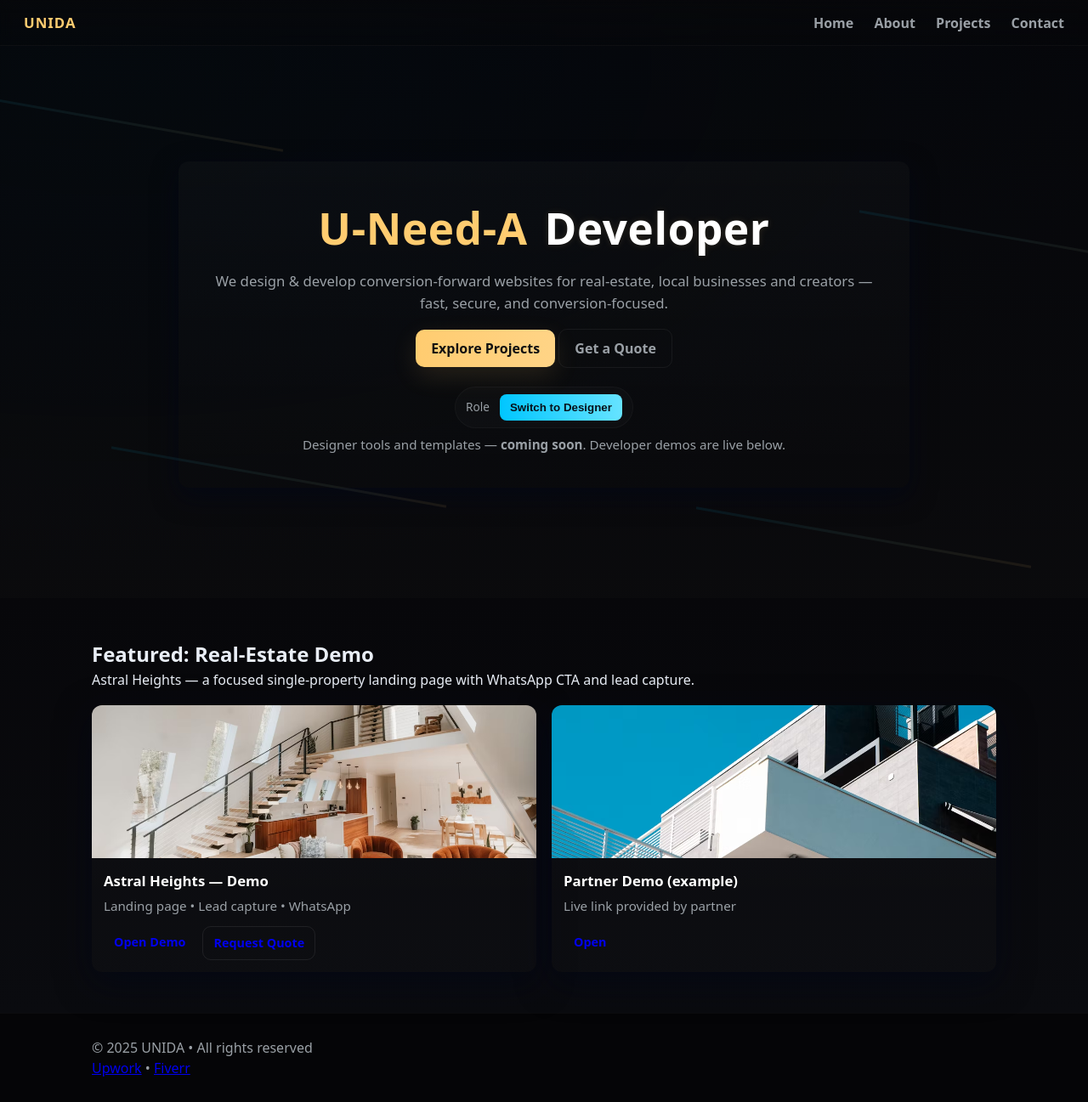
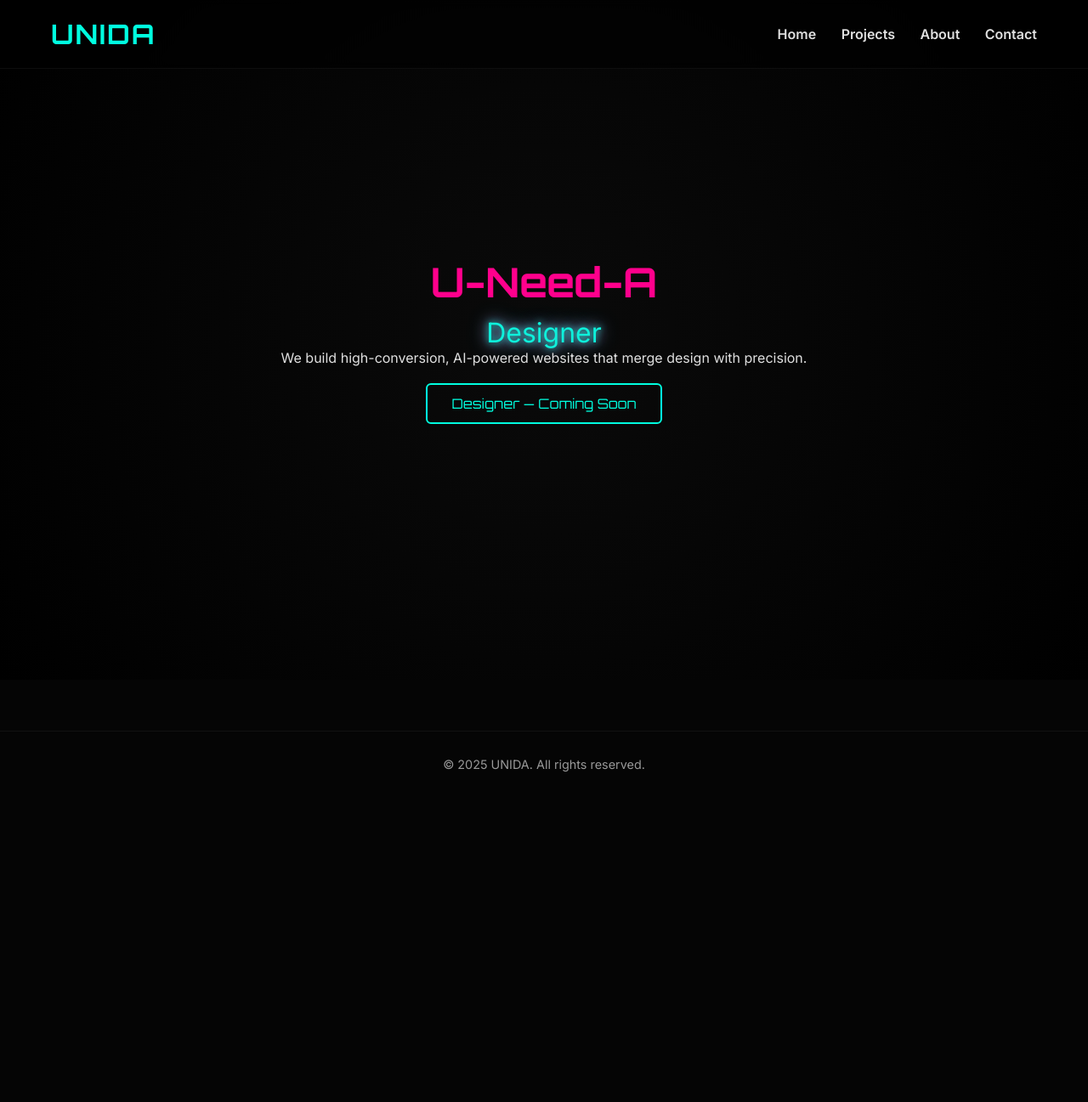
Before and after one commit to jazmyndrew69-developer/web-portfolio, a plain HTML site: page index.html in a window 1280 px wide. Shown: the whole page at 85% size. After the commit the page ends 938 px from the top, so only its background shows below. Drawn offline with Linux system fonts and the light colour scheme.

Commit message:
UNIDA futuristic redesign with neon glow toggle

```diff
--- a/index.html
+++ b/index.html
@@ -1,88 +1,35 @@
-<!doctype html>
+<!DOCTYPE html>
 <html lang="en">
 <head>
-  <meta charset="utf-8" />
-  <meta name="viewport" content="width=device-width,initial-scale=1" />
-  <title>UNIDA — Developer & Designer (coming soon)</title>
+  <meta charset="UTF-8" />
+  <meta name="viewport" content="width=device-width, initial-scale=1.0" />
+  <title>UNIDA — You Need A Developer/Designer</title>
   <link rel="stylesheet" href="style.css" />
-  <!-- tell browser no external favicon to avoid 404 noise -->
-  <link rel="icon" href="data:," />
 </head>
 <body>
-  <header class="site-header">
-    <div class="brand"><span class="brand-mark">UNIDA</span></div>
-    <nav class="main-nav">
+  <header class="navbar">
+    <h1>UNIDA</h1>
+    <nav>
       <a href="index.html">Home</a>
+      <a href="projects.html">Projects</a>
       <a href="about.html">About</a>
-      <a href="projects.html">Projects</a>
-      <a href="contact.html" class="btn-ghost">Contact</a>
+      <a href="contact.html">Contact</a>
     </nav>
-    <button class="mobile-toggle" aria-label="Open menu">☰</button>
   </header>
 
-  <main>
-    <section class="hero">
-      <div class="hero-inner">
-        <h1 class="hero-title">U-Need-A <span id="role">Developer</span></h1>
-        <p class="hero-sub">We design & develop conversion-forward websites for real-estate, local businesses and creators — fast, secure, and conversion-focused.</p>
+  <section class="hero">
+    <div class="hero-content">
+      <h2>U-Need-A</h2>
+      <div class="toggle-text">
+        <span id="toggle-word">Developer</span>
+      </div>
+      <p>We build high-conversion, AI-powered websites that merge design with precision.</p>
+      <button id="toggle-btn">Switch to Designer</button>
+    </div>
+  </section>
 
-        <div class="hero-actions">
-          <a class="btn primary" href="projects.html">Explore Projects</a>
-          <a class="btn secondary" href="contact.html">Get a Quote</a>
-        </div>
-
-        <div class="toggle-area">
-          <div class="toggle-pill">
-            <span class="pill-label">Role</span>
-            <button id="toggle-btn" class="pill-btn">Switch to Designer</button>
-          </div>
-          <p class="hint">Designer tools and templates — <strong>coming soon</strong>. Developer demos are live below.</p>
-        </div>
-      </div>
-
-      <div class="neon-grid" aria-hidden="true">
-        <span class="g1"></span><span class="g2"></span><span class="g3"></span><span class="g4"></span>
-      </div>
-    </section>
-
-    <section class="quick">
-      <div class="container">
-        <h2>Featured: Real-Estate Demo</h2>
-        <p class="muted">Astral Heights — a focused single-property landing page with WhatsApp CTA and lead capture.</p>
-        <div class="card-row">
-          <article class="card">
-            <img src="assets/demo1-thumb.jpg" alt="Astral Heights thumbnail" />
-            <div class="card-body">
-              <h3>Astral Heights — Demo</h3>
-              <p class="meta">Landing page • Lead capture • WhatsApp</p>
-              <div class="card-actions">
-                <a class="btn small" href="real-estate/index.html" target="_blank">Open Demo</a>
-                <a class="btn small outline" href="contact.html">Request Quote</a>
-              </div>
-            </div>
-          </article>
-
-          <article class="card dim">
-            <img src="assets/demo2-thumb.jpg" alt="Partner demo 1" />
-            <div class="card-body">
-              <h3>Partner Demo (example)</h3>
-              <p class="meta">Live link provided by partner</p>
-              <div class="card-actions">
-                <a class="btn small" href="#" onclick="alert('Replace with real URL')">Open</a>
-              </div>
-            </div>
-          </article>
-        </div>
-      </div>
-    </section>
-
-  </main>
-
-  <footer class="site-footer">
-    <div class="container">
-      <div class="footer-left">© 2025 UNIDA • All rights reserved</div>
-      <div class="footer-right"><a href="https://www.upwork.com/" target="_blank" rel="noopener">Upwork</a> • <a href="https://www.fiverr.com/" target="_blank" rel="noopener">Fiverr</a></div>
-    </div>
+  <footer>
+    <p>© 2025 UNIDA. All rights reserved.</p>
   </footer>
 
   <script src="script.js"></script>
--- a/script.js
+++ b/script.js
@@ -1,48 +1,29 @@
-// role toggle auto + button + glow effect
-const roleSpan = document.getElementById('role');
+const toggleWord = document.getElementById('toggle-word');
 const toggleBtn = document.getElementById('toggle-btn');
 
-let roles = ['Developer', 'Designer'];
+let current = 'Developer';
+const roles = ['Developer', 'Designer'];
 let idx = 0;
 
-function glowOnce() {
-  roleSpan.classList.add('glow');
-  setTimeout(()=> roleSpan.classList.remove('glow'), 1100);
+function glowToggle() {
+  toggleWord.classList.add('glow');
+  setTimeout(() => toggleWord.classList.remove('glow'), 1200);
 }
 
-// auto toggle every 2.5s
-setInterval(()=>{
+function updateRole() {
   idx = (idx + 1) % roles.length;
-  roleSpan.textContent = roles[idx];
-  glowOnce();
-}, 2500);
+  current = roles[idx];
+  toggleWord.textContent = current;
+  glowToggle();
+  toggleBtn.textContent = current === 'Developer' ? 'Switch to Designer' : 'Designer — Coming Soon';
+}
 
-// button toggles (Designer is locked – show coming soon overlay)
-toggleBtn && toggleBtn.addEventListener('click', (e) => {
-  const current = roleSpan.textContent.trim();
-  if (current === 'Developer') {
-    // show designer locked message
-    alert('Designer section is coming soon. Want early access? Contact us.');
-    // keep role as Developer but flash glow
-    glowOnce();
-  } else {
-    // fallback
-    roleSpan.textContent = 'Developer';
-    glowOnce();
-  }
+toggleBtn.addEventListener('click', () => {
+  if (current === 'Designer') return; // locked
+  updateRole();
 });
 
-// smooth scroll for anchors
-document.querySelectorAll('a[href^="#"]').forEach(a=>{
-  a.addEventListener('click', (e)=>{
-    const target = document.querySelector(a.getAttribute('href'));
-    if (target) { e.preventDefault(); target.scrollIntoView({behavior:'smooth', block:'start'}); }
-  });
-});
-
-// mobile menu toggle (simple)
-const mobileToggle = document.querySelector('.mobile-toggle');
-const nav = document.querySelector('.main-nav');
-mobileToggle && mobileToggle.addEventListener('click', ()=>{
-  nav.classList.toggle('open');
-});
+// Auto toggle every 3s for animation
+setInterval(() => {
+  updateRole();
+}, 4000);
--- a/style.css
+++ b/style.css
@@ -1,97 +1,127 @@
-/* ========== UNIDA — Dark Retro Tech ========== */
-:root{
-  --bg:#07070a;
-  --panel:#0f1115;
-  --muted:#9aa0a6;
-  --accent1:#ffcc70;
-  --accent2:#00c6ff;
-  --glass: rgba(255,255,255,0.03);
-  --card-shadow: 0 10px 30px rgba(2,6,23,0.6);
-}
-*{box-sizing:border-box;margin:0;padding:0}
-html,body{height:100%}
-body{
-  font-family: "Poppins", system-ui, -apple-system, "Segoe UI", Roboto, "Helvetica Neue";
-  background: radial-gradient(1200px 600px at 10% 10%, rgba(0,20,30,0.18), transparent),
-              linear-gradient(180deg,#05060a 0%, #0b0b0d 100%);
-  color:#e9eef6;
-  -webkit-font-smoothing:antialiased;
-  -moz-osx-font-smoothing:grayscale;
-  line-height:1.5;
+@import url('https://fonts.googleapis.com/css2?family=Orbitron:wght@400;600;700&family=Inter:wght@400;600&display=swap');
+
+:root {
+  --bg: #050505;
+  --accent: #00ffe0;
+  --accent2: #ff008c;
+  --text: #e0e0e0;
+  --muted: #999;
 }
 
-/* Header */
-.site-header{
-  position:fixed;top:0;left:0;right:0;z-index:999;
-  display:flex;align-items:center;justify-content:space-between;
-  padding:14px 28px;background:linear-gradient(180deg,rgba(8,8,10,0.6),rgba(8,8,10,0.25));
-  backdrop-filter: blur(8px);
-  border-bottom:1px solid rgba(255,255,255,0.03);
-}
-.brand{font-weight:700;color:var(--accent1);letter-spacing:1px;font-size:1.05rem}
-.main-nav a{color:var(--muted);text-decoration:none;margin-left:20px;font-weight:600}
-.main-nav a:hover, .main-nav a.active{color:#fff}
-
-/* Mobile toggle (small) */
-.mobile-toggle{display:none;background:transparent;border:0;color:var(--muted);font-size:1.1rem}
-
-/* Hero */
-.hero{min-height:88vh;display:flex;align-items:center;justify-content:center;padding:120px 20px 60px;text-align:center;position:relative;overflow:hidden}
-.hero-inner{max-width:1100px;padding:40px;border-radius:12px;background:linear-gradient(180deg,rgba(255,255,255,0.02),transparent);box-shadow:var(--card-shadow)}
-.hero-title{font-size:clamp(2rem,4vw,3.2rem);color:var(--accent1);margin-bottom:12px;letter-spacing:0.6px}
-.hero-title #role{color:#fff;text-shadow:0 0 10px rgba(255,204,112,0.12);padding-left:6px}
-.hero-sub{color:var(--muted);max-width:780px;margin:12px auto 18px;font-size:1.05rem}
-
-/* Neon grid decorative */
-.neon-grid{position:absolute;inset:0;pointer-events:none;opacity:0.08}
-.neon-grid span{position:absolute;display:block;width:50vh;height:3px;background:linear-gradient(90deg,var(--accent2),var(--accent1));transform:rotate(10deg)}
-.neon-grid .g1{left:-5%;top:20%} .neon-grid .g2{right:-10%;top:40%}.neon-grid .g3{left:10%;bottom:20%}.neon-grid .g4{right:5%;bottom:10%}
-
-/* Buttons */
-.btn{display:inline-block;padding:10px 18px;border-radius:10px;font-weight:700;text-decoration:none;cursor:pointer}
-.btn.primary{background:linear-gradient(90deg,var(--accent1),#ffd486);color:#111;box-shadow:0 10px 30px rgba(255,200,110,0.12)}
-.btn.secondary{background:transparent;border:1px solid rgba(255,255,255,0.06);color:var(--muted)}
-.btn.ghost{background:transparent;border:1px solid rgba(255,255,255,0.06);color:var(--muted)}
-.btn.small{padding:8px 12px;font-size:0.9rem}
-.btn.outline{background:transparent;border:1px solid rgba(255,255,255,0.08)}
-
-/* Toggle */
-.toggle-area{margin-top:22px}
-.toggle-pill{display:inline-flex;align-items:center;gap:12px;padding:8px 12px;border-radius:999px;background:rgba(255,255,255,0.02);border:1px solid rgba(255,255,255,0.03)}
-.pill-label{font-size:0.85rem;color:var(--muted)}
-.pill-btn{background:linear-gradient(90deg,var(--accent2),#66e3ff);border:0;color:#07111a;padding:8px 12px;border-radius:8px;font-weight:700;cursor:pointer}
-.hint{color:var(--muted);margin-top:8px;font-size:0.95rem}
-
-/* Quick feature */
-.quick{padding:48px 20px;background:linear-gradient(180deg,#07070a,#0a0b0f)}
-.container{max-width:1100px;margin:0 auto;padding:0 18px}
-.card-row{display:grid;grid-template-columns:repeat(auto-fit,minmax(280px,1fr));gap:18px;margin-top:18px}
-.card{background:linear-gradient(180deg, rgba(255,255,255,0.02), rgba(255,255,255,0.01));border-radius:12px;overflow:hidden;box-shadow:0 12px 40px rgba(2,6,23,0.6);transition:transform .25s ease,box-shadow .25s ease}
-.card img{width:100%;height:180px;object-fit:cover;display:block}
-.card-body{padding:14px}
-.card h3{font-size:1.05rem;margin-bottom:6px;color:#fff}
-.meta{color:var(--muted);font-size:0.95rem}
-.card-actions{display:flex;gap:8px;margin-top:12px}
-
-/* Sections */
-.section{padding:60px 0}
-.portfolio-grid{display:grid;grid-template-columns:repeat(auto-fit,minmax(260px,1fr));gap:18px;margin-top:18px}
-
-/* Footer */
-.site-footer{padding:28px 18px;background:#050507;color:var(--muted);border-top:1px solid rgba(255,255,255,0.03)}
-
-/* Glow animation for role */
-#role.glow{animation:glowPulse 1.2s ease-in-out}
-@keyframes glowPulse{
-  0%{text-shadow:0 0 8px rgba(255,204,112,0.12)}
-  50%{text-shadow:0 0 20px rgba(255,204,112,0.22)}
-  100%{text-shadow:0 0 8px rgba(255,204,112,0.12)}
+* {
+  margin: 0;
+  padding: 0;
+  box-sizing: border-box;
 }
 
-/* Responsive */
-@media (max-width:900px){
-  .main-nav a{display:none}
-  .mobile-toggle{display:block}
-  .hero-inner{padding:30px}
-  .card-row{grid-template-columns:1fr}
+body {
+  background: var(--bg);
+  color: var(--text);
+  font-family: 'Inter', sans-serif;
+  overflow-x: hidden;
 }
+
+header.navbar {
+  display: flex;
+  justify-content: space-between;
+  align-items: center;
+  padding: 20px 60px;
+  background: rgba(0,0,0,0.6);
+  backdrop-filter: blur(6px);
+  border-bottom: 1px solid rgba(255,255,255,0.05);
+  position: fixed;
+  top: 0;
+  width: 100%;
+  z-index: 10;
+}
+
+header h1 {
+  font-family: 'Orbitron', sans-serif;
+  color: var(--accent);
+  font-weight: 700;
+  letter-spacing: 2px;
+}
+
+nav a {
+  color: var(--text);
+  text-decoration: none;
+  margin-left: 25px;
+  font-weight: 600;
+  transition: 0.3s;
+}
+
+nav a:hover {
+  color: var(--accent);
+  text-shadow: 0 0 10px var(--accent);
+}
+
+.hero {
+  display: flex;
+  align-items: center;
+  justify-content: center;
+  height: 100vh;
+  text-align: center;
+  background: radial-gradient(circle at center, #0a0a0a 0%, #000000 100%);
+  padding: 20px;
+}
+
+.hero-content {
+  max-width: 700px;
+}
+
+.hero h2 {
+  font-family: 'Orbitron', sans-serif;
+  color: var(--accent2);
+  font-size: 3rem;
+  margin-bottom: 10px;
+}
+
+.toggle-text {
+  font-size: 2rem;
+  color: var(--accent);
+  text-shadow: 0 0 15px var(--accent);
+  transition: color 0.4s ease, text-shadow 0.4s ease;
+}
+
+#toggle-word.glow {
+  animation: neonGlow 1.2s ease-in-out;
+}
+
+@keyframes neonGlow {
+  0%, 100% {
+    text-shadow: 0 0 8px var(--accent), 0 0 16px var(--accent2), 0 0 24px var(--accent);
+    color: var(--accent);
+  }
+  50% {
+    text-shadow: 0 0 16px var(--accent2), 0 0 32px var(--accent);
+    color: var(--accent2);
+  }
+}
+
+button#toggle-btn {
+  margin-top: 20px;
+  padding: 12px 28px;
+  border: 2px solid var(--accent);
+  background: transparent;
+  color: var(--accent);
+  font-size: 1rem;
+  cursor: pointer;
+  border-radius: 6px;
+  transition: all 0.3s ease;
+  font-family: 'Orbitron', sans-serif;
+}
+
+button#toggle-btn:hover {
+  background: var(--accent);
+  color: #000;
+  box-shadow: 0 0 20px var(--accent);
+}
+
+footer {
+  text-align: center;
+  padding: 30px;
+  font-size: 0.9rem;
+  color: var(--muted);
+  border-top: 1px solid rgba(255,255,255,0.05);
+  margin-top: 60px;
+}
```
